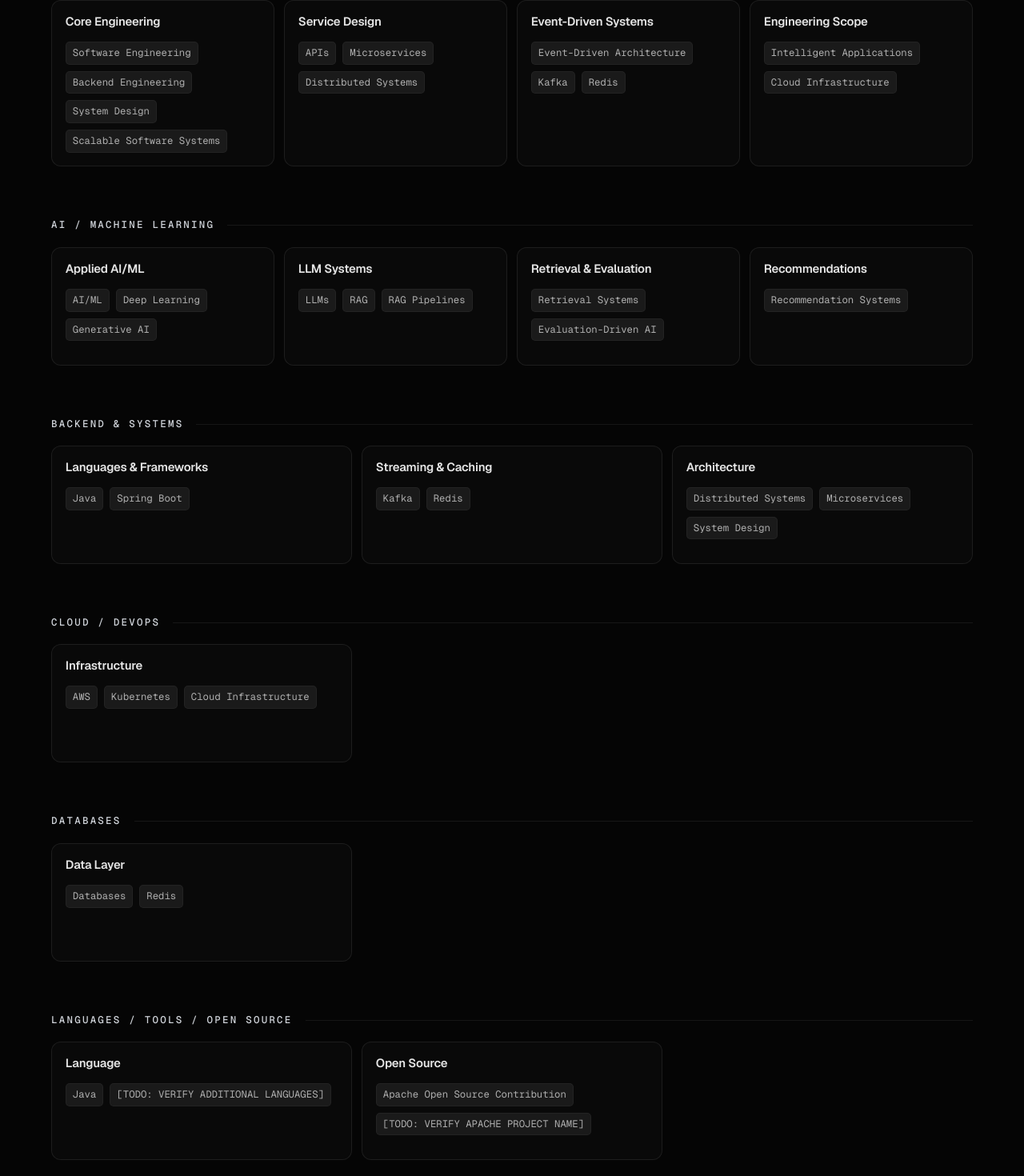
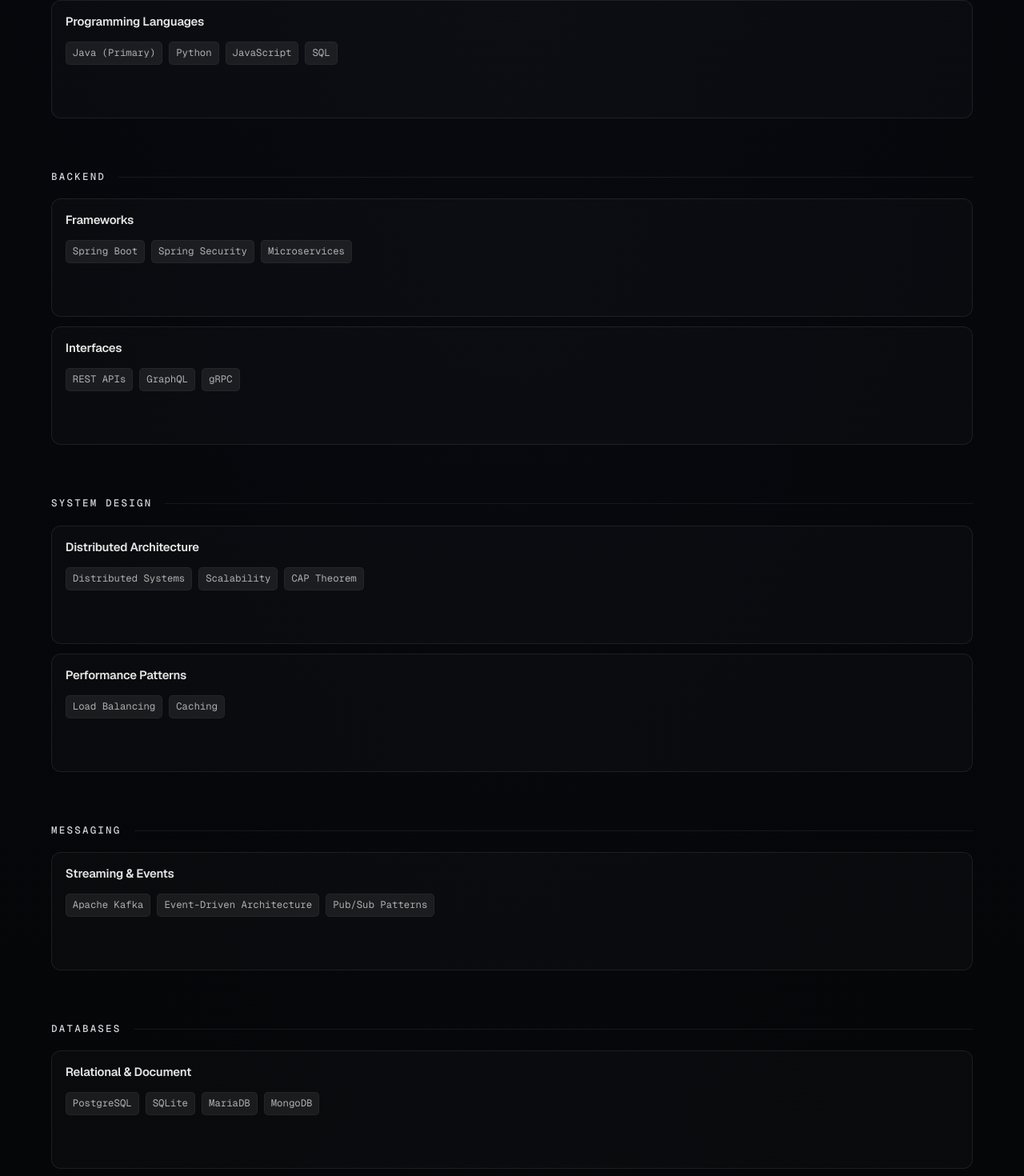
Before and after one commit to Saadmadni84/MyWebsite, a Next.js app: page / in a window 1280 px wide. Shown: the part 2815-4285 px from the top of the page at 80% size. Built offline with nearby package versions, Linux system fonts and the light colour scheme.

Commit message:
Refine expertise section content

```diff
--- a/src/app/globals.css
+++ b/src/app/globals.css
@@ -78,13 +78,30 @@
   min-height: 100vh;
   overflow-x: clip;
   background-color: var(--background);
-  background-image: linear-gradient(
-    180deg,
-    rgba(9, 12, 20, 0.98) 0%,
-    rgba(7, 9, 15, 0.94) 14%,
-    rgba(5, 5, 5, 1) 62%,
-    rgba(5, 5, 5, 1) 100%
-  );
+  background-image:
+    radial-gradient(
+      ellipse 75% 55% at 50% 0%,
+      rgba(45, 58, 88, 0.28) 0%,
+      rgba(20, 27, 45, 0.14) 32%,
+      rgba(5, 5, 5, 0) 72%
+    ),
+    radial-gradient(
+      ellipse 68% 42% at 50% 42%,
+      rgba(22, 30, 47, 0.12) 0%,
+      rgba(5, 5, 5, 0) 72%
+    ),
+    radial-gradient(
+      ellipse 72% 38% at 50% 88%,
+      rgba(16, 22, 35, 0.1) 0%,
+      rgba(5, 5, 5, 0) 76%
+    ),
+    linear-gradient(
+      180deg,
+      rgba(9, 12, 20, 0.98) 0%,
+      rgba(7, 9, 15, 0.96) 18%,
+      rgba(6, 7, 11, 0.98) 52%,
+      rgba(5, 5, 5, 1) 100%
+    );
   background-repeat: no-repeat;
   color: var(--foreground);
   font-family: var(--font-geist-sans), Arial, Helvetica, sans-serif;
@@ -766,8 +783,8 @@
     padding-block: 1.75rem;
   }
 
-  .skills-grid-4,
-  .skills-grid-3 {
+  .skills-grid-1,
+  .skills-grid-2 {
     grid-template-columns: repeat(2, minmax(0, 1fr));
   }
 }
--- a/src/components/sections/skills-section.tsx
+++ b/src/components/sections/skills-section.tsx
@@ -8,111 +8,144 @@
 
 type SkillGroup = {
   label: string;
-  columns: 3 | 4;
+  columns: 1 | 2;
   cards: readonly SkillCard[];
 };
 
 const skillGroups: readonly SkillGroup[] = [
   {
-    label: "SOFTWARE ENGINEERING",
-    columns: 4,
+    label: "LANGUAGES",
+    columns: 1,
     cards: [
       {
-        title: "Core Engineering",
-        items: [
-          "Software Engineering",
-          "Backend Engineering",
-          "System Design",
-          "Scalable Software Systems",
-        ],
-      },
-      {
-        title: "Service Design",
-        items: ["APIs", "Microservices", "Distributed Systems"],
-      },
-      {
-        title: "Event-Driven Systems",
-        items: ["Event-Driven Architecture", "Kafka", "Redis"],
-      },
-      {
-        title: "Engineering Scope",
-        items: ["Intelligent Applications", "Cloud Infrastructure"],
+        title: "Programming Languages",
+        items: ["Java (Primary)", "Python", "JavaScript", "SQL"],
       },
     ],
   },
   {
-    label: "AI / MACHINE LEARNING",
-    columns: 4,
+    label: "BACKEND",
+    columns: 2,
     cards: [
       {
-        title: "Applied AI/ML",
-        items: ["AI/ML", "Deep Learning", "Generative AI"],
+        title: "Frameworks",
+        items: ["Spring Boot", "Spring Security", "Microservices"],
       },
       {
-        title: "LLM Systems",
-        items: ["LLMs", "RAG", "RAG Pipelines"],
-      },
-      {
-        title: "Retrieval & Evaluation",
-        items: ["Retrieval Systems", "Evaluation-Driven AI"],
-      },
-      {
-        title: "Recommendations",
-        items: ["Recommendation Systems"],
+        title: "Interfaces",
+        items: ["REST APIs", "GraphQL", "gRPC"],
       },
     ],
   },
   {
-    label: "BACKEND & SYSTEMS",
-    columns: 3,
+    label: "SYSTEM DESIGN",
+    columns: 2,
     cards: [
       {
-        title: "Languages & Frameworks",
-        items: ["Java", "Spring Boot"],
+        title: "Distributed Architecture",
+        items: ["Distributed Systems", "Scalability", "CAP Theorem"],
       },
       {
-        title: "Streaming & Caching",
-        items: ["Kafka", "Redis"],
+        title: "Performance Patterns",
+        items: ["Load Balancing", "Caching"],
+      },
+    ],
+  },
+  {
+    label: "MESSAGING",
+    columns: 1,
+    cards: [
+      {
+        title: "Streaming & Events",
+        items: [
+          "Apache Kafka",
+          "Event-Driven Architecture",
+          "Pub/Sub Patterns",
+        ],
+      },
+    ],
+  },
+  {
+    label: "DATABASES",
+    columns: 2,
+    cards: [
+      {
+        title: "Relational & Document",
+        items: ["PostgreSQL", "SQLite", "MariaDB", "MongoDB"],
       },
       {
-        title: "Architecture",
-        items: ["Distributed Systems", "Microservices", "System Design"],
+        title: "Caching & Specialized",
+        items: ["Redis", "Cassandra", "Neo4j", "InfluxDB"],
       },
     ],
   },
   {
     label: "CLOUD / DEVOPS",
-    columns: 3,
+    columns: 2,
     cards: [
       {
         title: "Infrastructure",
-        items: ["AWS", "Kubernetes", "Cloud Infrastructure"],
+        items: ["AWS (EC2, S3, RDS)", "Docker", "Kubernetes"],
+      },
+      {
+        title: "Delivery",
+        items: ["CI/CD (GitHub Actions)"],
       },
     ],
   },
   {
-    label: "DATABASES",
-    columns: 3,
+    label: "MACHINE LEARNING",
+    columns: 2,
     cards: [
       {
-        title: "Data Layer",
-        items: ["Databases", "Redis"],
+        title: "Applied ML",
+        items: [
+          "Deep Learning",
+          "NLP",
+          "Recommendation Systems",
+          "Generative AI",
+        ],
+      },
+      {
+        title: "LLM & Learning Systems",
+        items: [
+          "LLMs",
+          "RAG",
+          "Supervised Learning",
+          "Unsupervised Learning",
+        ],
       },
     ],
   },
   {
-    label: "LANGUAGES / TOOLS / OPEN SOURCE",
-    columns: 3,
+    label: "ML FRAMEWORKS",
+    columns: 1,
     cards: [
       {
-        title: "Language",
-        items: ["Java", "[TODO: VERIFY ADDITIONAL LANGUAGES]"],
+        title: "Frameworks",
+        items: [
+          "PyTorch",
+          "TensorFlow",
+          "Scikit-Learn",
+          "Hugging Face Transformers",
+        ],
+      },
+    ],
+  },
+  {
+    label: "ML THEORY",
+    columns: 2,
+    cards: [
+      {
+        title: "Mathematics",
+        items: ["Probability", "Statistics", "Linear Algebra"],
       },
       {
-        title: "Open Source",
+        title: "Inference & Optimization",
         items: [
-          "Apache Open Source Contribution",
-          "[TODO: VERIFY APACHE PROJECT NAME]",
+          "Optimization",
+          "Bayesian Inference",
+          "Hypothesis Testing",
         ],
       },
     ],
@@ -120,7 +153,7 @@
 ] as const;
 
 function gridClass(columns: SkillGroup["columns"]) {
-  return columns === 4 ? "skills-grid skills-grid-4" : "skills-grid skills-grid-3";
+  return columns === 1 ? "skills-grid skills-grid-1" : "skills-grid skills-grid-2";
 }
 
 export function SkillsSection() {
```
